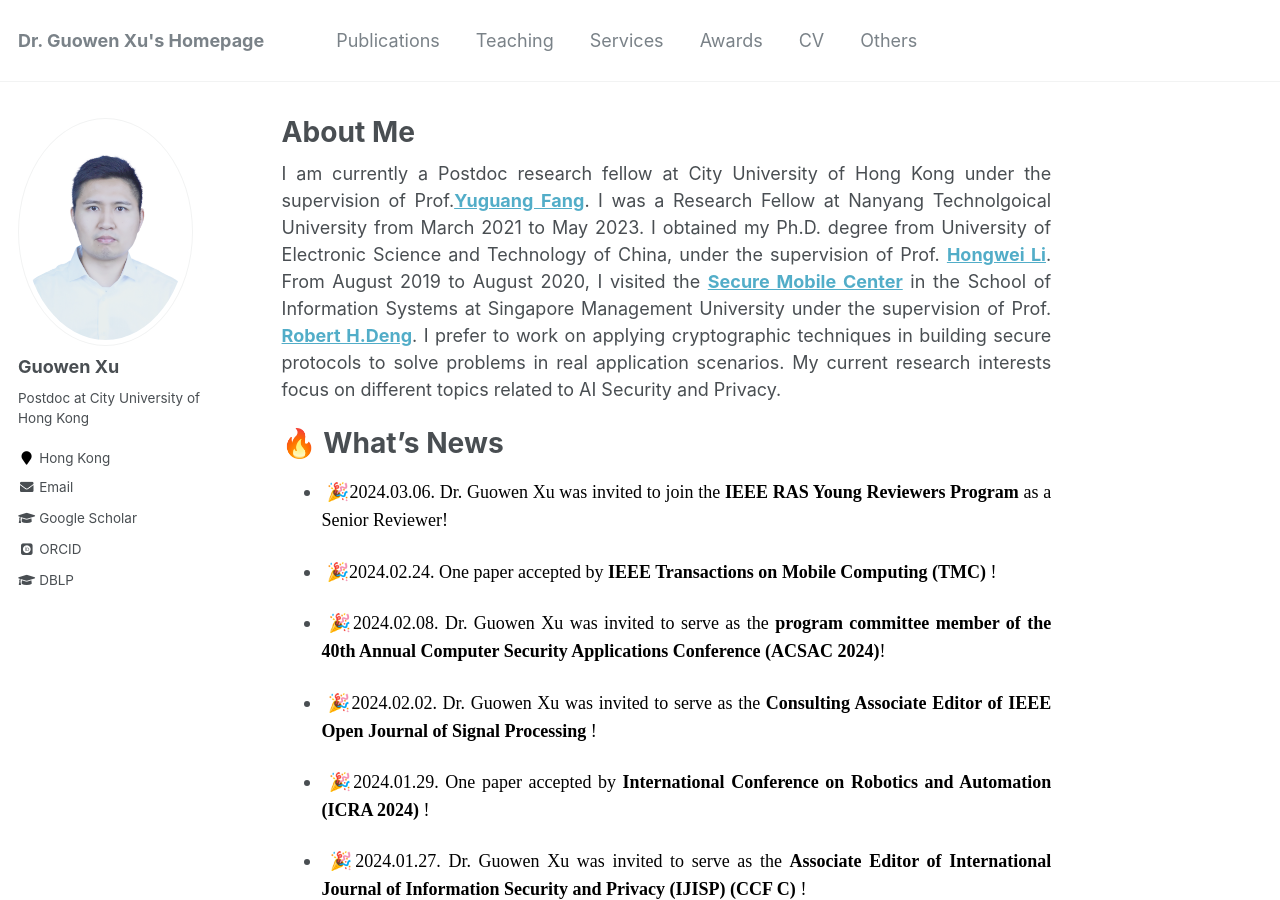
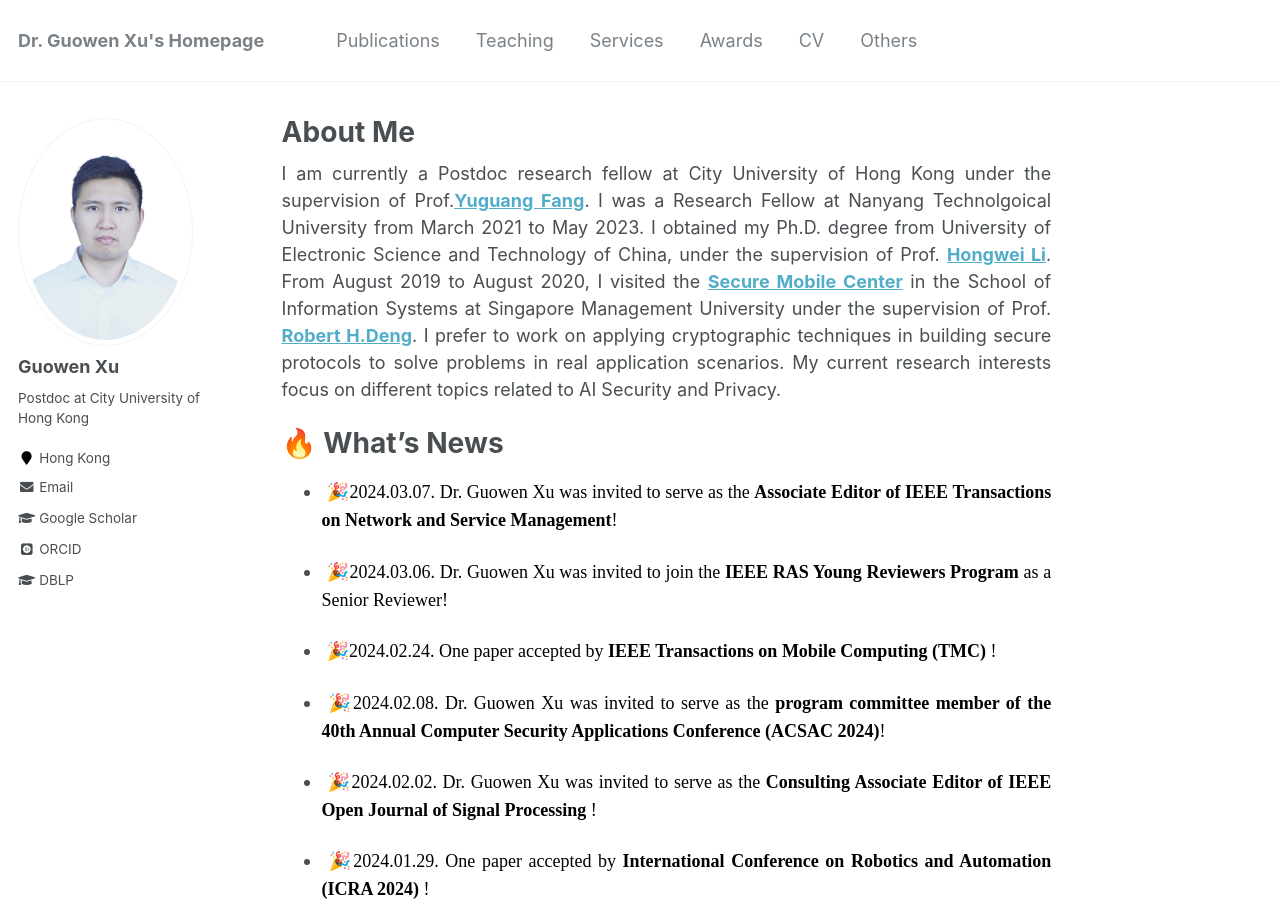
Before and after one commit to Guowen-xu/guowen-xu.github.io, a Jekyll site: the page built from _pages/about.md, in a window 1280 px wide and 900 px high. Built offline with Jekyll 4.4.1, drawn with Linux system fonts in a browser that asks for light colours; some web fonts are replaced.

Commit message:
Update about.md

```diff
--- a/_pages/about.md
+++ b/_pages/about.md
@@ -15,6 +15,7 @@ redirect_from:
 
   🔥 What's News
 ======
+-  <p align="justify">&nbsp;🎉<font face="Times New Roman" color=black size=4>2024.03.07.  Dr. Guowen Xu was invited to serve as the  <b>Associate Editor of IEEE Transactions on Network and Service Management</b>!</font></p>
 - <p align="justify">&nbsp;🎉<font face="Times New Roman" color=black size=4>2024.03.06. Dr. Guowen Xu was invited to join the  <b> IEEE RAS Young Reviewers Program</b> as a Senior Reviewer!</font></p>
 -   <p align="justify">&nbsp;🎉<font face="Times New Roman" color=black size=4>2024.02.24. One paper accepted by  <b>IEEE Transactions on Mobile Computing (TMC) </b>!</font></p>
 -  <p align="justify">&nbsp;🎉<font face="Times New Roman" color=black size=4>2024.02.08. Dr. Guowen Xu was invited to serve as the  <b>program committee  member of the 40th Annual Computer Security Applications Conference (ACSAC 2024)</b>!</font></p>
```
